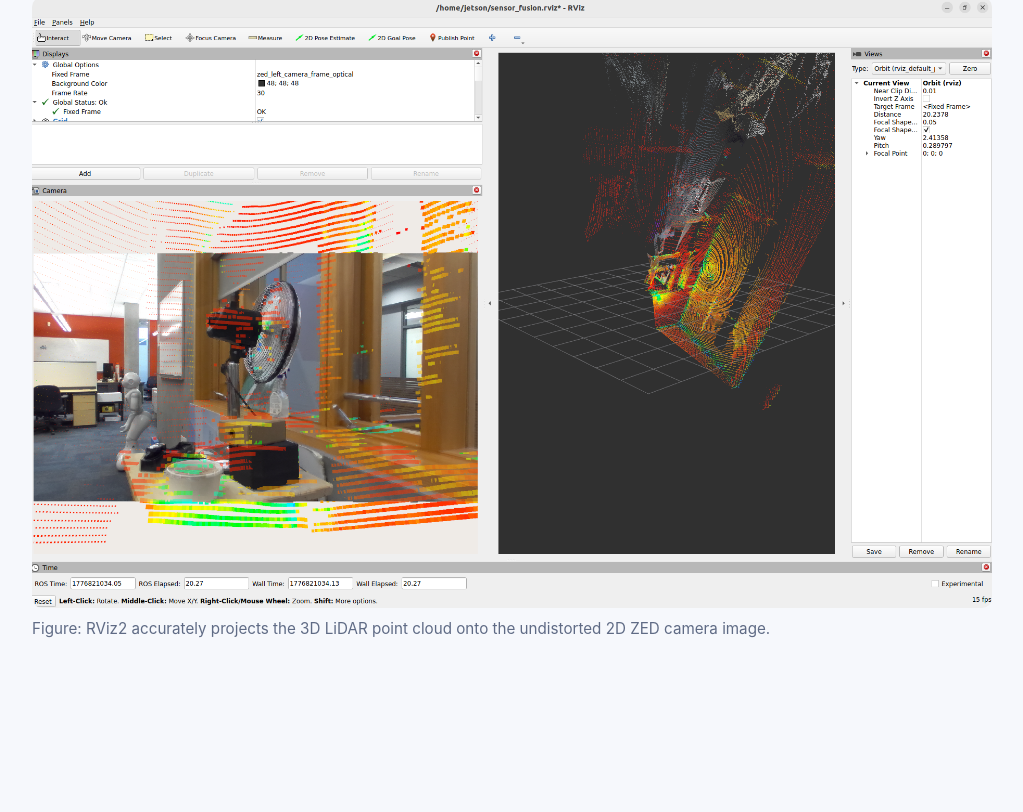
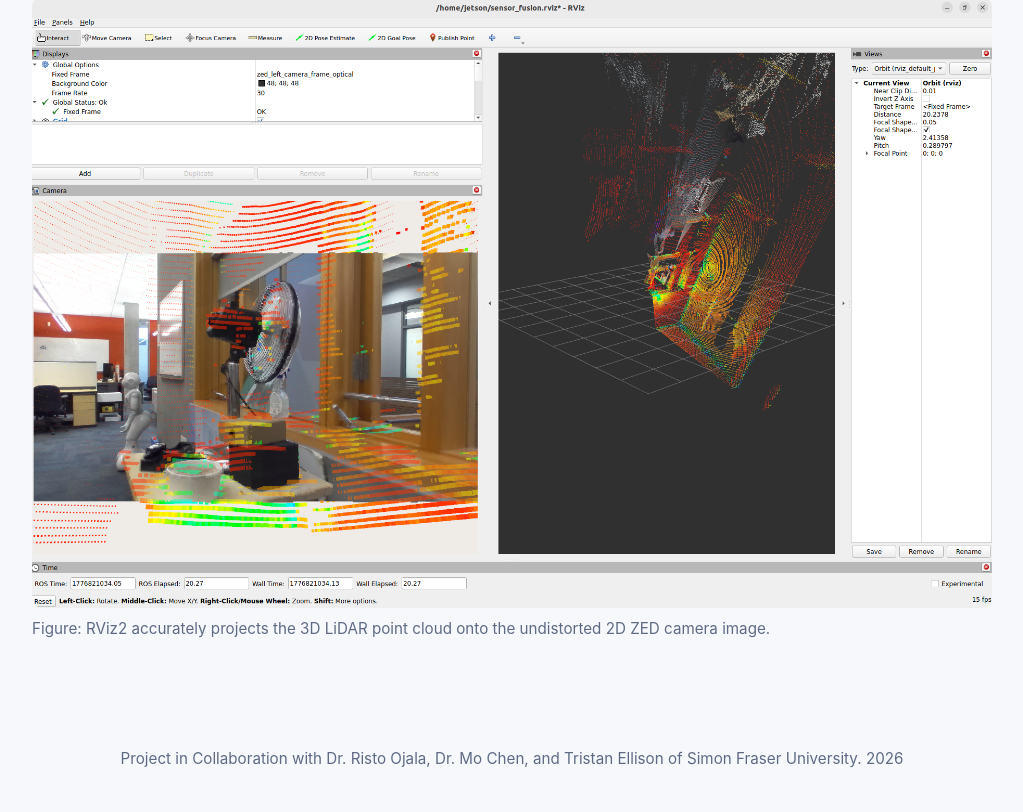
Before and after one commit to acey03/lidar-camera-sensor-fusion, a plain HTML site: page index.html in a window 1280 px wide. Shown: the part 3436-4248 px from the top of the page, without its empty margins (128-1151 px from the left). Before the commit the page ends 4166 px from the top, so only its background shows below. Drawn offline with Linux system fonts and the light colour scheme.

Commit message:
added footer

```diff
--- a/index.html
+++ b/index.html
@@ -141,11 +141,11 @@
     </section>
   </main>
 
-  <!-- <footer>
+  <footer>
     <div class="container">
-      Built as a report-style project website template.
+      Project in Collaboration with Dr. Risto Ojala, Dr. Mo Chen, and Tristan Ellison of Simon Fraser University. 2026
     </div>
-  </footer> -->
+  </footer>
 
   <script>
     function createPlaceholder(text) {
```
